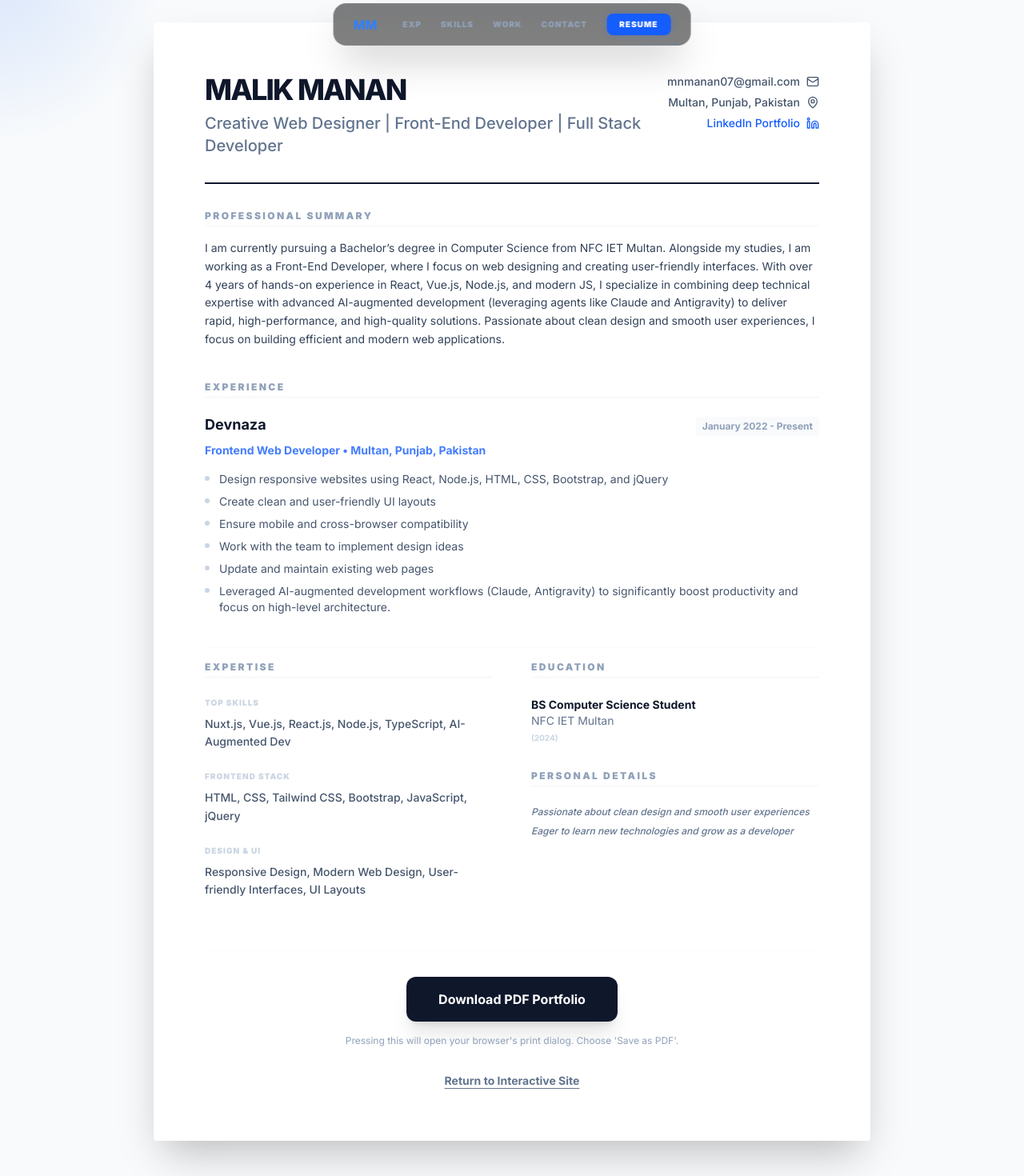
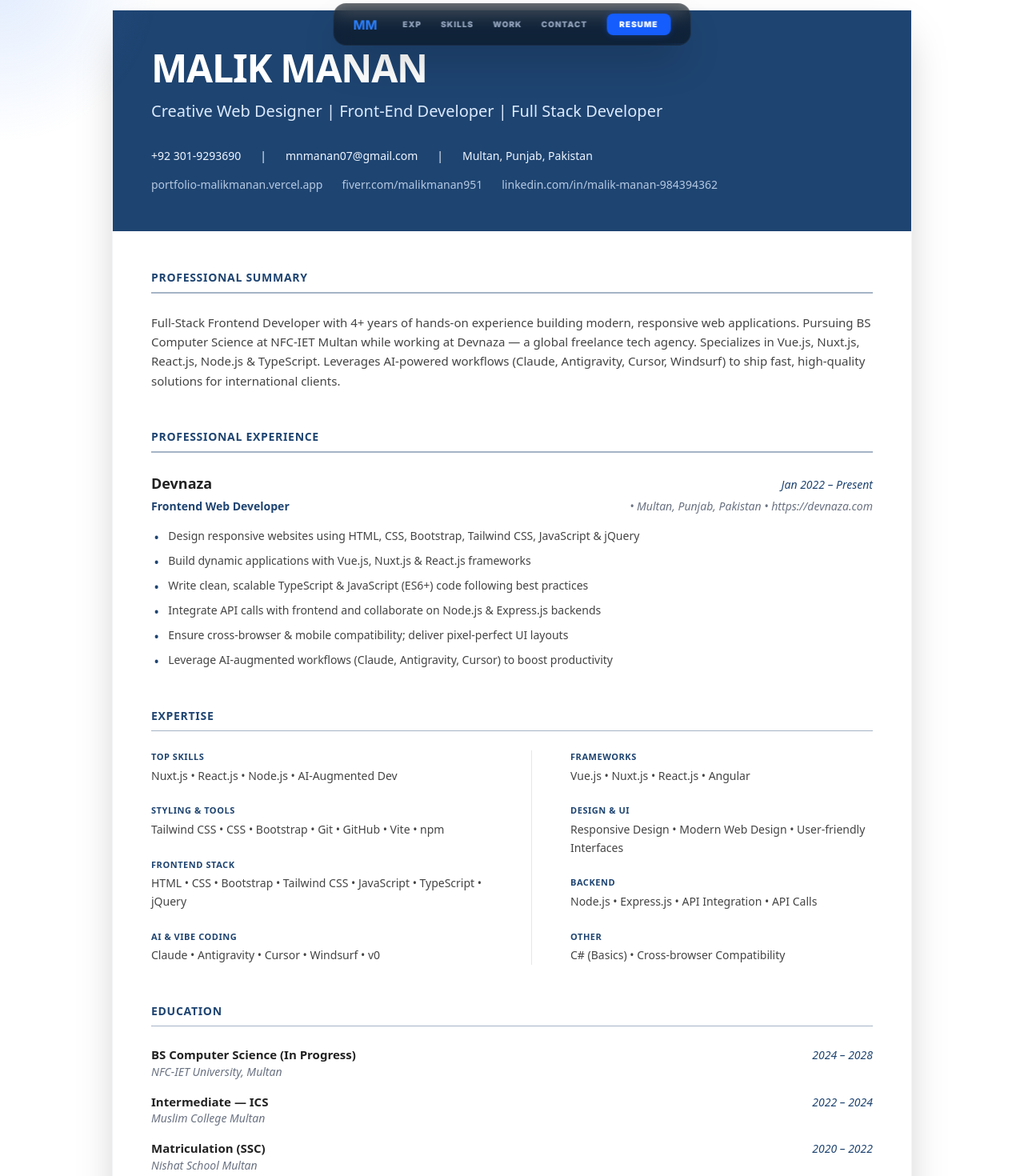
Before and after one commit to malikmanan07/Portfolio, a Next.js app: page /resume in a window 1280 px wide. Shown: the part 20-1490 px from the top of the page at 80% size. Built offline with nearby package versions, Linux system fonts and the light colour scheme.

Commit message:
Resume updated

```diff
--- a/src/app/resume/page.tsx
+++ b/src/app/resume/page.tsx
@@ -1,58 +1,59 @@
 "use client";
 
 import resume from "@/data/resume.json";
-import { Mail, Linkedin, MapPin } from "lucide-react";
 
 export default function ResumePage() {
     return (
-        <div className="min-h-screen bg-slate-50 text-slate-900 p-4 md:p-12">
-            <div className="max-w-4xl mx-auto bg-white shadow-2xl rounded-sm p-8 md:p-16 print:p-0 print:shadow-none print:m-0">
-                <div className="flex flex-col md:flex-row justify-between items-start border-b-2 border-slate-900 pb-8 mb-8">
-                    <div>
-                        <h1 className="text-4xl font-extrabold tracking-tighter uppercase text-slate-900">{resume.basics.name}</h1>
-                        <p className="text-xl text-slate-500 mt-2 font-medium">{resume.basics.title}</p>
+        <div className="min-h-screen bg-white text-[#333] font-sans p-0 md:p-8">
+            <div className="max-w-[1000px] mx-auto shadow-2xl border border-gray-100 print:shadow-none print:border-none">
+                {/* Header */}
+                <div className="bg-[#1e4471] text-white p-8 md:p-12">
+                    <h1 className="text-5xl font-bold tracking-tight mb-4">{resume.basics.name}</h1>
+                    <p className="text-xl font-light text-blue-100 mb-8">{resume.basics.title}</p>
+                    <div className="flex flex-wrap gap-x-6 gap-y-2 text-sm text-blue-50 font-medium">
+                        <span>{resume.basics.phone}</span>
+                        <span>|</span>
+                        <span>{resume.basics.email}</span>
+                        <span>|</span>
+                        <span>{resume.basics.location}</span>
                     </div>
-                    <div className="mt-6 md:mt-0 text-right space-y-1.5 font-medium">
-                        <div className="flex items-center justify-end gap-2 text-sm text-slate-600">
-                            <span>{resume.basics.email}</span>
-                            <Mail className="w-4 h-4" />
-                        </div>
-                        <div className="flex items-center justify-end gap-2 text-sm text-slate-600">
-                            <span>{resume.basics.location}</span>
-                            <MapPin className="w-4 h-4" />
-                        </div>
-                        <div className="flex items-center justify-end gap-2 text-sm text-blue-600">
-                            <a href={resume.basics.links[0].url} className="hover:underline">LinkedIn Portfolio</a>
-                            <Linkedin className="w-4 h-4" />
-                        </div>
+                    <div className="mt-4 flex flex-wrap gap-x-6 gap-y-2 text-sm text-blue-100/80">
+                        {resume.basics.links.map((link, idx) => (
+                            <a key={idx} href={link.url} target="_blank" rel="noopener noreferrer" className="hover:text-white hover:underline transition-all">
+                                {link.label}
+                            </a>
+                        ))}
                     </div>
                 </div>
 
-                <div className="space-y-10">
+                <div className="p-8 md:p-12 space-y-12">
+                    {/* Professional Summary */}
                     <section>
-                        <h2 className="text-xs font-black uppercase tracking-[0.2em] text-slate-400 border-b border-slate-100 mb-4 pb-1">Professional Summary</h2>
-                        <p className="text-sm leading-relaxed text-slate-700 font-normal">{resume.basics.summary}</p>
+                        <h2 className="text-[#1e4471] text-sm font-bold uppercase tracking-wider mb-2">Professional Summary</h2>
+                        <div className="w-full h-[1.5px] bg-[#1e4471] mb-6 opacity-40"></div>
+                        <p className="text-[15px] leading-relaxed text-[#444] font-medium">
+                            {resume.basics.summary}
+                        </p>
                     </section>
 
+                    {/* Professional Experience */}
                     <section>
-                        <h2 className="text-xs font-black uppercase tracking-[0.2em] text-slate-400 border-b border-slate-100 mb-6 pb-1">Experience</h2>
-                        {resume.experience.map((exp: any, idx: number) => (
-                            <div key={idx} className="mb-8 last:mb-0">
-                                <div className="flex flex-col md:flex-row justify-between items-baseline mb-2 gap-2">
-                                    <h3 className="font-bold text-lg text-slate-900 leading-none">
-                                        {exp.website ? (
-                                            <a href={exp.website} target="_blank" rel="noopener noreferrer" className="hover:text-blue-600 transition-colors">
-                                                {exp.company}
-                                            </a>
-                                        ) : exp.company}
-                                    </h3>
-                                    <span className="text-xs font-bold text-slate-400 bg-slate-50 px-2 py-1 rounded">{exp.dates}</span>
+                        <h2 className="text-[#1e4471] text-sm font-bold uppercase tracking-wider mb-2">Professional Experience</h2>
+                        <div className="w-full h-[1.5px] bg-[#1e4471] mb-6 opacity-40"></div>
+                        {resume.experience.map((exp, idx) => (
+                            <div key={idx} className="mb-0">
+                                <div className="flex justify-between items-baseline mb-1">
+                                    <h3 className="font-bold text-lg text-[#222]">{exp.company}</h3>
+                                    <span className="text-[#1e4471] font-normal italic text-sm">{exp.dates}</span>
                                 </div>
-                                <p className="text-sm font-bold text-blue-600/80 mb-4">{exp.role} • {exp.location}</p>
+                                <div className="flex justify-between items-baseline mb-4 text-[14px]">
+                                    <span className="text-[#1e4471] font-bold">{exp.role}</span>
+                                    <span className="text-gray-500 italic">• {exp.location} • <a href={`https://${exp.website}`} className="hover:underline">{exp.website}</a></span>
+                                </div>
                                 <ul className="space-y-2">
-                                    {exp.bullets.map((bullet: string, bIdx: number) => (
-                                        <li key={bIdx} className="text-sm text-slate-600 flex items-start gap-3">
-                                            <span className="w-1.5 h-1.5 rounded-full bg-slate-300 mt-1.5 shrink-0" />
+                                    {exp.bullets.map((bullet, bIdx) => (
+                                        <li key={bIdx} className="text-[14px] text-[#444] flex items-start gap-3 pl-1">
+                                            <span className="text-[#1e4471] mt-0.5 font-black">•</span>
                                             {bullet}
                                         </li>
                                     ))}
@@ -61,55 +62,98 @@ export default function ResumePage() {
                         ))}
                     </section>
 
-                    <div className="grid grid-cols-1 md:grid-cols-2 gap-12 pt-4 border-t border-slate-50">
+                    {/* Expertise */}
                     <section>
-                            <h2 className="text-xs font-black uppercase tracking-[0.2em] text-slate-400 border-b border-slate-100 mb-6 pb-1">Expertise</h2>
+                        <h2 className="text-[#1e4471] text-sm font-bold uppercase tracking-wider mb-2">Expertise</h2>
+                        <div className="w-full h-[1.5px] bg-[#1e4471] mb-6 opacity-40"></div>
+                        <div className="grid grid-cols-1 md:grid-cols-2 gap-x-12 gap-y-6">
                             <div className="space-y-6">
-                                {resume.skills.map((group: any, idx: number) => (
+                                {resume.skills.slice(0, 4).map((item, idx) => (
                                     <div key={idx}>
-                                        <h4 className="text-[10px] font-black text-slate-300 uppercase mb-2 tracking-widest">{group.category}</h4>
-                                        <p className="text-sm text-slate-600 leading-relaxed font-medium">{group.items.join(', ')}</p>
+                                        <h4 className="text-[11px] font-extrabold text-[#1e4471] uppercase mb-1 tracking-wider">{item.category}</h4>
+                                        <p className="text-[14px] text-[#444] leading-relaxed font-medium">{item.items.join(' • ')}</p>
+                                    </div>
+                                ))}
+                            </div>
+                            <div className="space-y-6 border-l-0 md:border-l border-gray-200 md:pl-12">
+                                {resume.skills.slice(4).map((item, idx) => (
+                                    <div key={idx}>
+                                        <h4 className="text-[11px] font-extrabold text-[#1e4471] uppercase mb-1 tracking-wider">{item.category}</h4>
+                                        <p className="text-[14px] text-[#444] leading-relaxed font-medium">{item.items.join(' • ')}</p>
+                                    </div>
+                                ))}
+                            </div>
+                        </div>
+                    </section>
+
+                    {/* Education */}
+                    <section>
+                        <h2 className="text-[#1e4471] text-sm font-bold uppercase tracking-wider mb-2">Education</h2>
+                        <div className="w-full h-[1.5px] bg-[#1e4471] mb-6 opacity-40"></div>
+                        <div className="space-y-4">
+                            {resume.education.map((edu, idx) => (
+                                <div key={idx} className="flex justify-between items-baseline">
+                                    <div>
+                                        <h3 className="font-bold text-[15px] text-[#222]">{edu.degree}</h3>
+                                        <p className="text-sm text-gray-500 italic">{edu.institution}</p>
+                                    </div>
+                                    <span className="text-[#1e4471] text-sm italic">{edu.dates}</span>
                                 </div>
                             ))}
                         </div>
                     </section>
 
-                        <section className="space-y-8">
-                            <div>
-                                <h2 className="text-xs font-black uppercase tracking-[0.2em] text-slate-400 border-b border-slate-100 mb-6 pb-1">Education</h2>
-                                {resume.education.map((edu: any, idx: number) => (
-                                    <div key={idx} className="mb-4">
-                                        <h3 className="font-bold text-sm text-slate-900">{edu.degree}</h3>
-                                        <p className="text-sm text-slate-500">{edu.institution}</p>
-                                        <p className="text-[10px] font-bold text-slate-300 mt-1">{edu.dates}</p>
+                    {/* Core Skills */}
+                    <section>
+                        <h2 className="text-[#1e4471] text-sm font-bold uppercase tracking-wider mb-2">Core Skills</h2>
+                        <div className="w-full h-[1.5px] bg-[#1e4471] mb-6 opacity-40"></div>
+                        <div className="grid grid-cols-1 md:grid-cols-2 gap-x-12 gap-y-2">
+                             {resume.coreSkills.map((skill, idx) => (
+                                <li key={idx} className="text-[14px] text-[#444] list-none flex items-start gap-3 pl-1">
+                                    <span className="text-[#1e4471] mt-0.5 font-black">•</span>
+                                    {skill}
+                                </li>
+                            ))}
+                        </div>
+                    </section>
+
+                    {/* Languages */}
+                    <section>
+                        <h2 className="text-[#1e4471] text-sm font-bold uppercase tracking-wider mb-2">Languages</h2>
+                        <div className="w-full h-[1.5px] bg-[#1e4471] mb-6 opacity-40"></div>
+                        <div className="grid grid-cols-2 md:grid-cols-2 gap-x-12">
+                            {resume.languages.map((lang, idx) => (
+                                <div key={idx} className="flex gap-2">
+                                    <span className="font-bold text-[#222]">{lang.language}</span>
+                                    <span className="text-gray-500 font-medium tracking-tight">({lang.level})</span>
                                 </div>
                             ))}
                         </div>
+                    </section>
+                </div>
 
-                            <div>
-                                <h2 className="text-xs font-black uppercase tracking-[0.2em] text-slate-400 border-b border-slate-100 mb-6 pb-1">Personal Details</h2>
-                                <div className="space-y-2">
-                                    {resume.extra.map((item: string, idx: number) => (
-                                        <p key={idx} className="text-xs text-slate-500 font-medium italic">
-                                            {item}
-                                        </p>
+                {/* Footer Links */}
+                <div className="border-t border-gray-100 px-12 py-8 flex flex-wrap justify-center gap-x-6 gap-y-2 text-[11px] text-gray-400 font-medium">
+                    {resume.basics.links.map((link, idx) => (
+                        <span key={idx} className="flex items-center gap-2">
+                            <a href={link.url} target="_blank" rel="noopener noreferrer" className="hover:text-[#1e4471] transition-all">
+                                {link.label}
+                            </a>
+                            {idx < resume.basics.links.length - 1 && <span className="text-gray-300">•</span>}
+                        </span>
                     ))}
                 </div>
             </div>
-                        </section>
-                    </div>
-                </div>
 
-                <div className="mt-16 text-center border-t border-slate-50 pt-8 print:hidden">
+            {/* Print Button Wrapper */}
+            <div className="max-w-[1000px] mx-auto mt-8 mb-16 text-center print:hidden">
                 <button
                     onClick={() => window.print()}
-                        className="bg-slate-900 text-white px-10 py-4 rounded-xl font-bold hover:bg-blue-600 transition-colors shadow-xl"
+                    className="bg-[#1e4471] text-white px-8 py-3 rounded-full font-bold hover:bg-[#2c5d94] transition-all shadow-lg text-sm flex items-center gap-2 mx-auto"
                 >
-                        Download PDF Portfolio
+                    <svg xmlns="http://www.w3.org/2000/svg" width="18" height="18" viewBox="0 0 24 24" fill="none" stroke="currentColor" strokeWidth="2" strokeLinecap="round" strokeLinejoin="round"><path d="M6 9V2h12v7"></path><path d="M6 18H4a2 2 0 0 1-2-2v-5a2 2 0 0 1 2-2h16a2 2 0 0 1 2 2v5a2 2 0 0 1-2 2h-2"></path><rect x="6" y="14" width="12" height="8"></rect></svg>
+                    Print Resume / Save as PDF
                 </button>
-                    <p className="text-xs text-slate-400 mt-4">Pressing this will open your browser's print dialog. Choose 'Save as PDF'.</p>
-                    <a href="/" className="inline-block mt-8 text-sm text-slate-500 hover:text-slate-900 font-bold underline underline-offset-4">Return to Interactive Site</a>
-                </div>
             </div>
         </div>
     );
--- a/src/data/resume.json
+++ b/src/data/resume.json
@@ -1,40 +1,40 @@
 {
     "basics": {
-        "name": "MaLik Manan",
+        "name": "MALIK MANAN",
         "title": "Creative Web Designer | Front-End Developer | Full Stack Developer",
-        "summary": "I am currently pursuing a Bachelor’s degree in Computer Science from NFC IET Multan. Alongside my studies, I am working as a Front-End Developer, where I focus on web designing and creating user-friendly interfaces. With over 4 years of hands-on experience in React, Vue.js, Node.js, and modern JS, I specialize in combining deep technical expertise with advanced AI-augmented development (leveraging agents like Claude and Antigravity) to deliver rapid, high-performance, and high-quality solutions. Passionate about clean design and smooth user experiences, I focus on building efficient and modern web applications.",
+        "summary": "Full-Stack Frontend Developer with 4+ years of hands-on experience building modern, responsive web applications. Pursuing BS Computer Science at NFC-IET Multan while working at Devnaza — a global freelance tech agency. Specializes in Vue.js, Nuxt.js, React.js, Node.js & TypeScript. Leverages AI-powered workflows (Claude, Antigravity, Cursor, Windsurf) to ship fast, high-quality solutions for international clients.",
         "location": "Multan, Punjab, Pakistan",
         "email": "mnmanan07@gmail.com",
-        "phone": "",
+        "phone": "+92 301-9293690",
         "links": [
             {
-                "label": "LinkedIn",
-                "url": "https://www.linkedin.com/in/malik-manan-984394362"
+                "label": "portfolio-malikmanan.vercel.app",
+                "url": "https://portfolio-malikmanan.vercel.app"
             },
             {
-                "label": "GitHub",
-                "url": "https://github.com/malikmanan07"
+                "label": "fiverr.com/malikmanan951",
+                "url": "https://www.fiverr.com/malikmanan951"
             },
             {
-                "label": "Fiverr",
-                "url": "https://www.fiverr.com/malikmanan951"
+                "label": "linkedin.com/in/malik-manan-984394362",
+                "url": "https://www.linkedin.com/in/malik-manan-984394362"
             }
         ]
     },
     "experience": [
         {
             "company": "Devnaza",
-            "website": "https://devnaza.com/",
+            "website": "https://devnaza.com",
             "role": "Frontend Web Developer",
-            "dates": "January 2022 - Present",
+            "dates": "Jan 2022 – Present",
             "location": "Multan, Punjab, Pakistan",
             "bullets": [
-                "Design responsive websites using React, Node.js, HTML, CSS, Bootstrap, and jQuery",
-                "Create clean and user-friendly UI layouts",
-                "Ensure mobile and cross-browser compatibility",
-                "Work with the team to implement design ideas",
-                "Update and maintain existing web pages",
-                "Leveraged AI-augmented development workflows (Claude, Antigravity) to significantly boost productivity and focus on high-level architecture."
+                "Design responsive websites using HTML, CSS, Bootstrap, Tailwind CSS, JavaScript & jQuery",
+                "Build dynamic applications with Vue.js, Nuxt.js & React.js frameworks",
+                "Write clean, scalable TypeScript & JavaScript (ES6+) code following best practices",
+                "Integrate API calls with frontend and collaborate on Node.js & Express.js backends",
+                "Ensure cross-browser & mobile compatibility; deliver pixel-perfect UI layouts",
+                "Leverage AI-augmented workflows (Claude, Antigravity, Cursor) to boost productivity"
             ]
         }
     ],
@@ -48,17 +48,26 @@
             "context": "Consistent professional growth and contribution in a full-stack role at Devnaza since 2022."
         }
     ],
-    "projects": [],
     "skills": [
         {
             "category": "Top Skills",
             "items": [
                 "Nuxt.js",
-                "Vue.js",
                 "React.js",
                 "Node.js",
-                "TypeScript",
                 "AI-Augmented Dev"
+            ]
+        },
+        {
+            "category": "Styling & Tools",
+            "items": [
+                "Tailwind CSS",
+                "CSS",
+                "Bootstrap",
+                "Git",
+                "GitHub",
+                "Vite",
+                "npm"
             ]
         },
         {
@@ -66,10 +75,30 @@
             "items": [
                 "HTML",
                 "CSS",
+                "Bootstrap",
                 "Tailwind CSS",
-                "Bootstrap",
                 "JavaScript",
+                "TypeScript",
                 "jQuery"
+            ]
+        },
+        {
+            "category": "AI & VIBE CODING",
+            "items": [
+                "Claude",
+                "Antigravity",
+                "Cursor",
+                "Windsurf",
+                "v0"
+            ]
+        },
+        {
+            "category": "Frameworks",
+            "items": [
+                "Vue.js",
+                "Nuxt.js",
+                "React.js",
+                "Angular"
             ]
         },
         {
@@ -77,18 +106,66 @@
             "items": [
                 "Responsive Design",
                 "Modern Web Design",
-                "User-friendly Interfaces",
-                "UI Layouts"
+                "User-friendly Interfaces"
+            ]
+        },
+        {
+            "category": "Backend",
+            "items": [
+                "Node.js",
+                "Express.js",
+                "API Integration",
+                "API Calls"
+            ]
+        },
+        {
+            "category": "Other",
+            "items": [
+                "C# (Basics)",
+                "Cross-browser Compatibility"
             ]
         }
     ],
     "education": [
         {
-            "institution": "NFC IET Multan",
-            "degree": "BS Computer Science Student",
-            "dates": "(2024)"
+            "institution": "NFC-IET University, Multan",
+            "degree": "BS Computer Science (In Progress)",
+            "dates": "2024 – 2028"
+        },
+        {
+            "institution": "Muslim College Multan",
+            "degree": "Intermediate — ICS",
+            "dates": "2022 – 2024"
+        },
+        {
+            "institution": "Nishat School Multan",
+            "degree": "Matriculation (SSC)",
+            "dates": "2020 – 2022"
         }
     ],
+    "coreSkills": [
+        "HTML • CSS • Bootstrap • Tailwind CSS",
+        "JavaScript (ES6+) • TypeScript • jQuery",
+        "Vue.js • Nuxt.js • React.js • Angular",
+        "Node.js • Express.js • API Integration • API Calls",
+        "Git • GitHub • Vite • npm",
+        "Responsive & Mobile-First Design",
+        "AI-Augmented Development • Vibe Coding",
+        "Claude • Antigravity • Cursor • Windsurf",
+        "UI/UX Implementation • Clean Code",
+        "C# Basics • Cross-browser Compatibility"
+    ],
+    "languages": [
+        {
+            "language": "Urdu",
+            "level": "Native"
+        },
+        {
+            "language": "English",
+            "level": "Intermediate"
+        }
+    ],
+    "projects": [],
     "certifications": [],
     "awards": [],
     "extra": [
```
Lines whose indentation alone changed are shown as unchanged.
